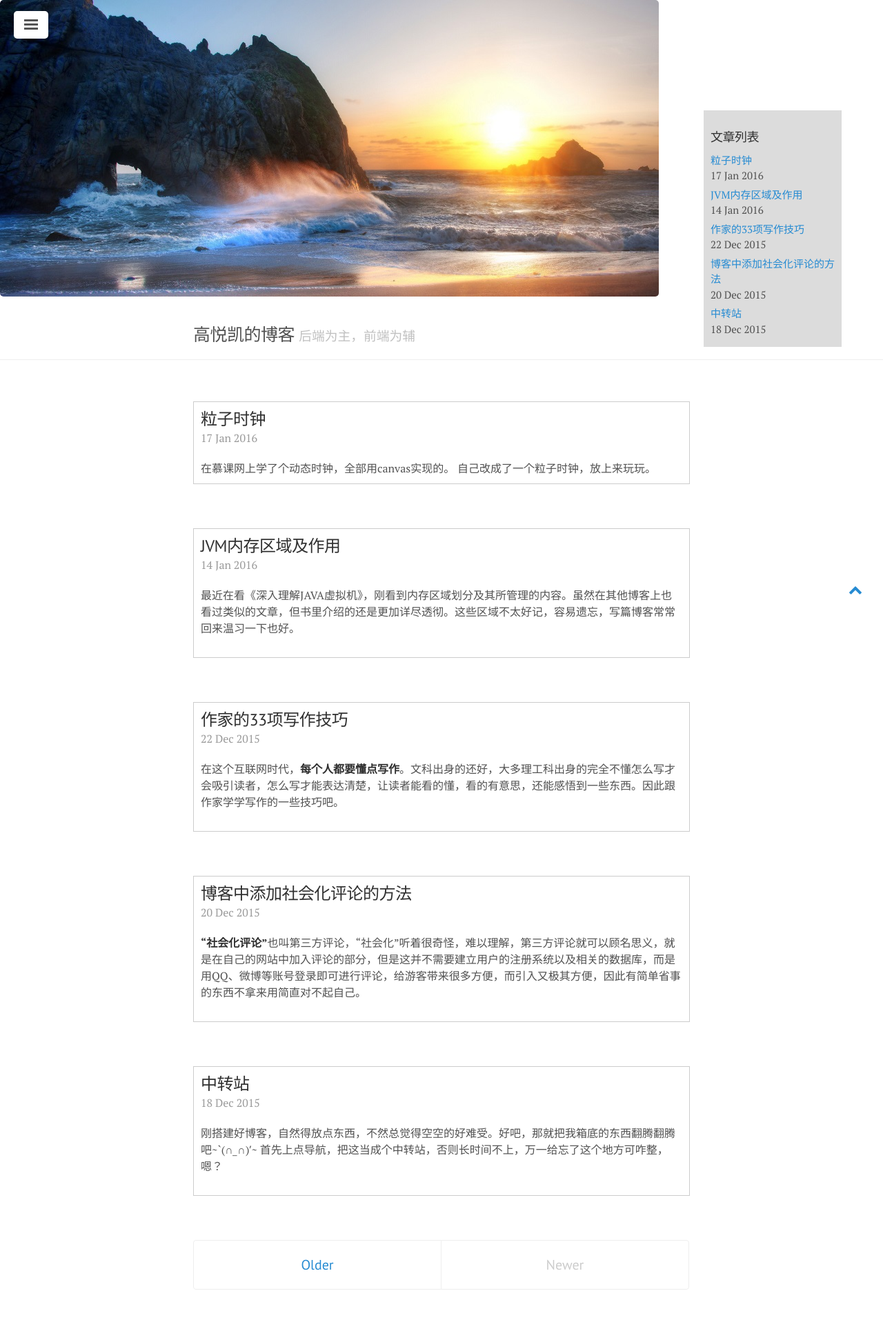
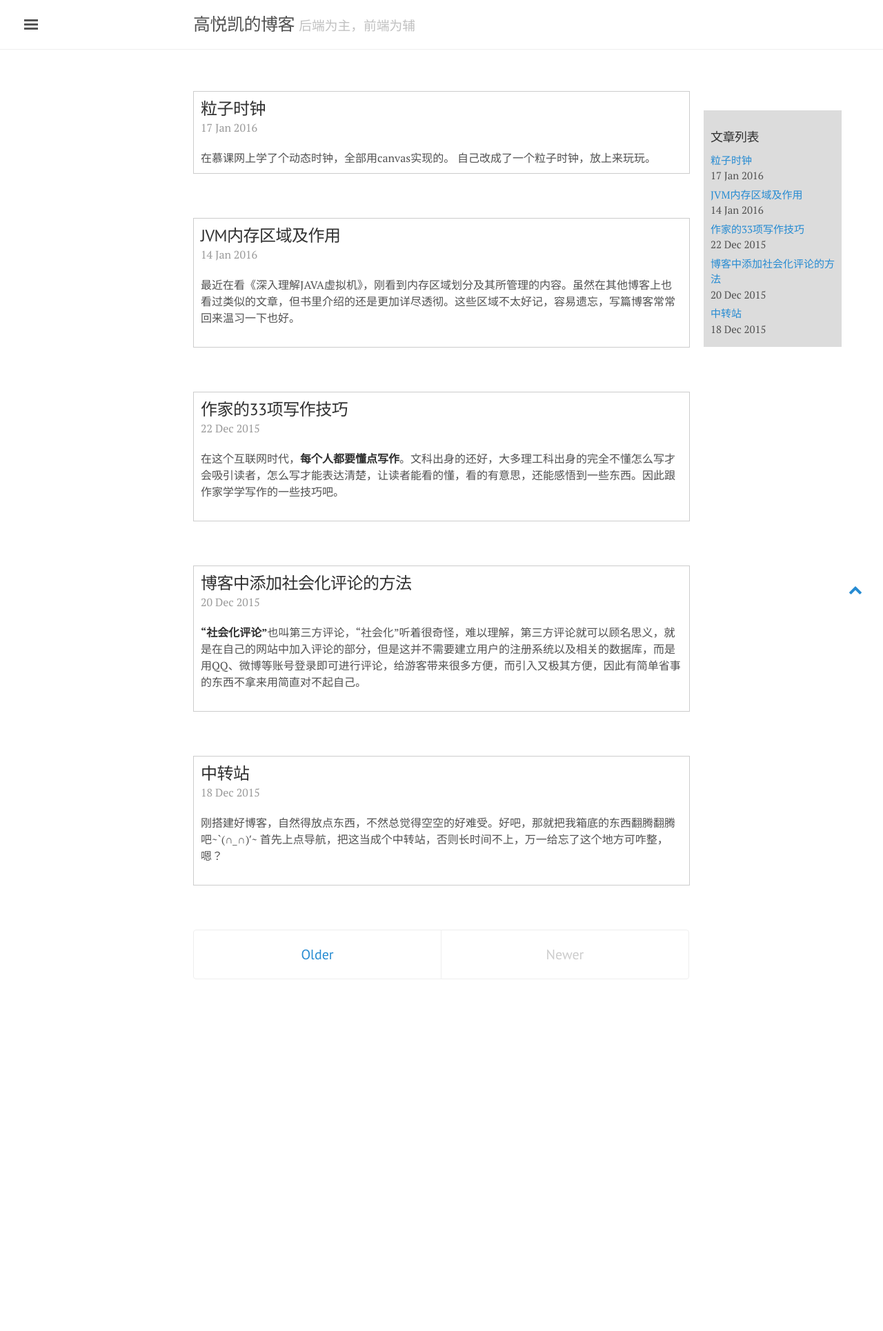
Before and after one commit to gyk6985432/myBlog, a Jekyll site: the page built from index.html, in a window 1280 px wide. Shown: the whole page at 69% size. Built offline with Jekyll 4.4.1, drawn with Linux system fonts in a browser that asks for light colours; nearby versions of some CDN libraries; the list of posts is cut into pages by our own code; comment, search, counter and statistics services are not loaded; after the commit the page ends 1480 px from its top, so only the background shows below that.

Commit message:
backgrond jpg

```diff
--- a/_layouts/default.html
+++ b/_layouts/default.html
@@ -13,9 +13,6 @@
     <!-- Wrap is the content to shift when toggling the sidebar. We wrap the
          content to avoid any CSS collisions with our real content. -->
     <div class="wrap">
-      <div style="width:100%;">
-      <img src="/myBlog/images/background.jpg">
-      </div>
       <div class="masthead">
         <div class="container">
           <h2 class="masthead-title">
```
